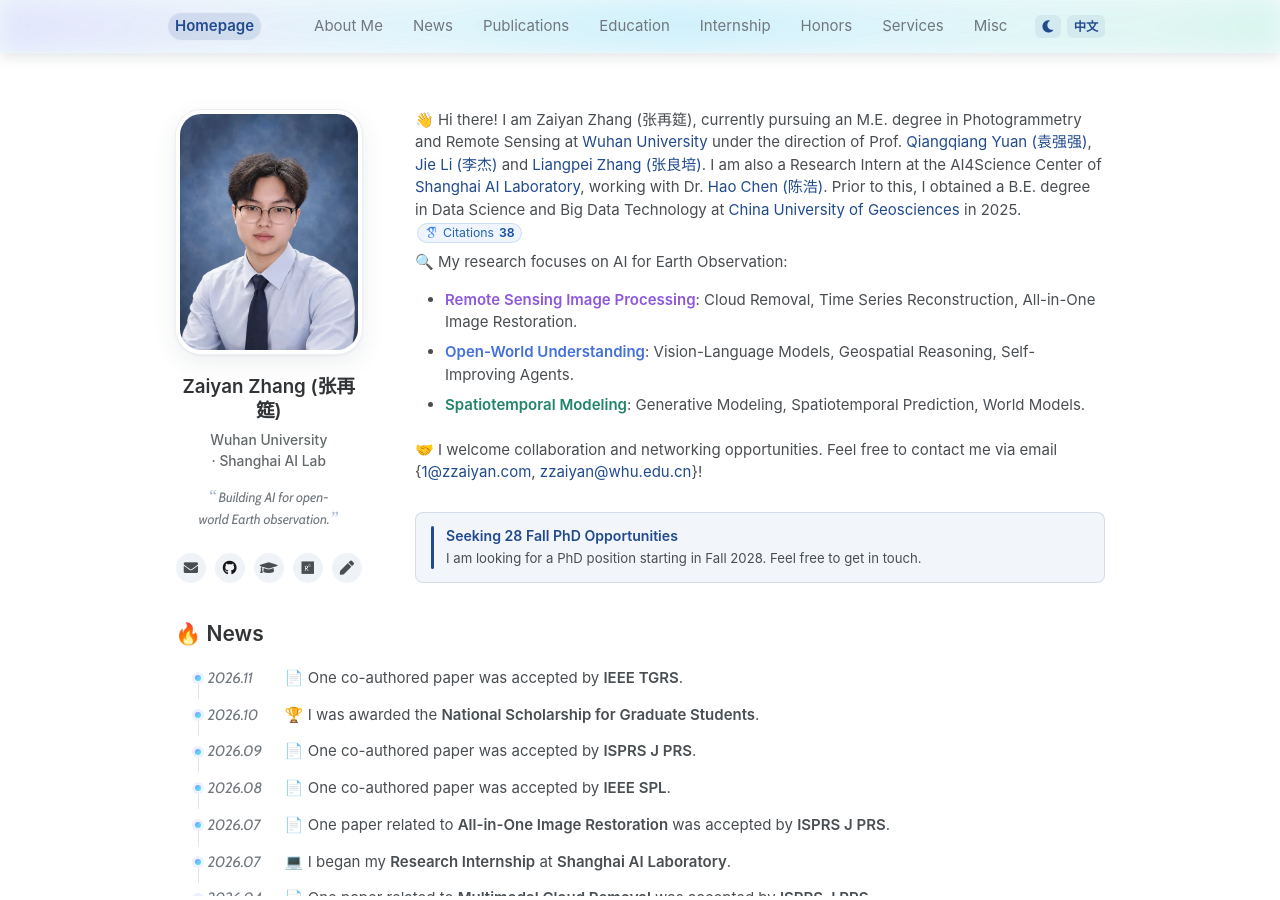
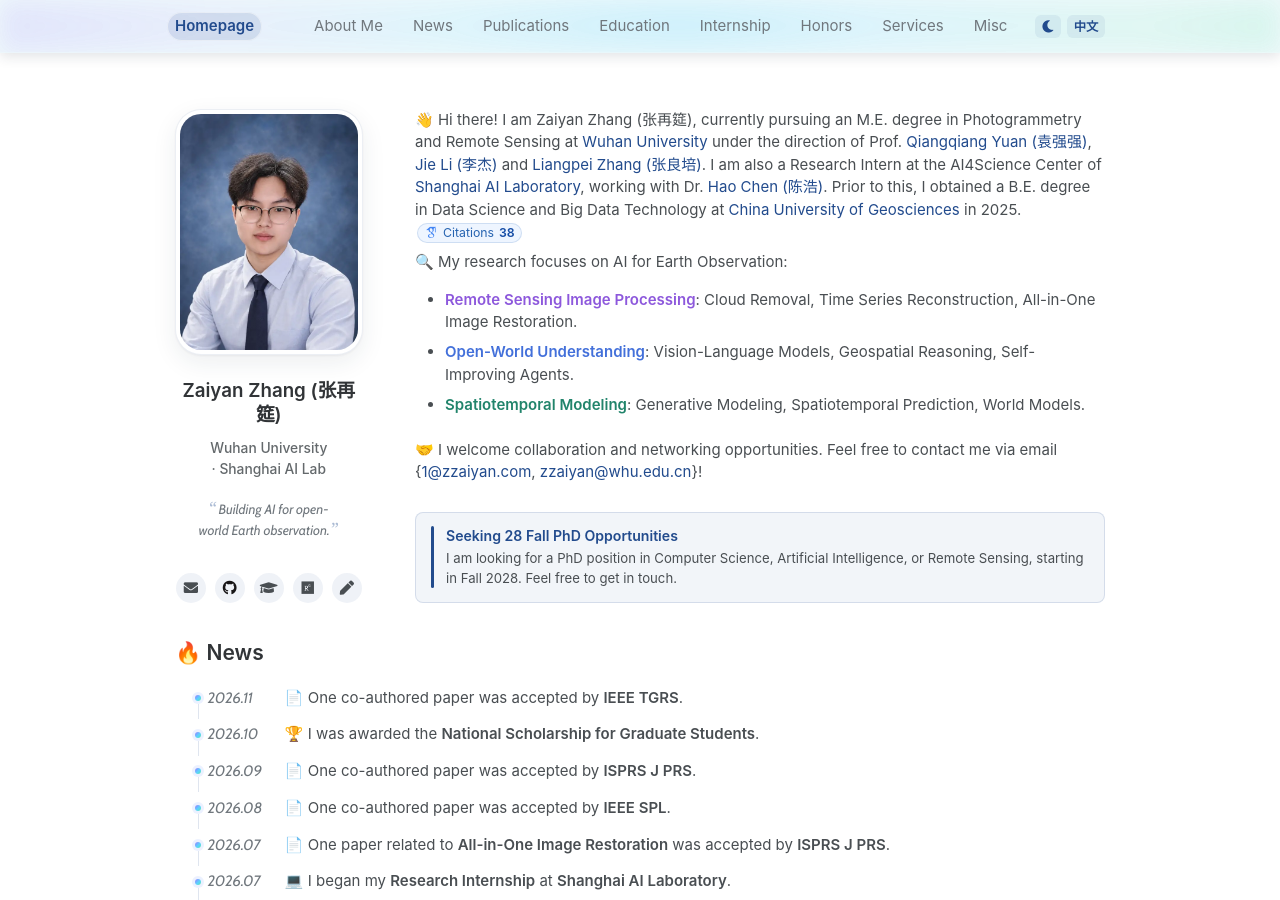
Before and after one commit to zzaiyan/zzaiyan.github.io, a Jekyll site: the page built from _pages/about.md, in a window 1280 px wide and 900 px high. Built offline with Jekyll 4.4.1, drawn with Linux system fonts in a browser that asks for light colours; some web fonts are replaced; a script that is not in the unit is left out; some of the changed lines change nothing that is shown.

Commit message:
更新主页内容

```diff
--- a/_pages/about.md
+++ b/_pages/about.md
@@ -49,8 +49,8 @@ redirect_from:
 <span class="job-callout__marker" aria-hidden="true"></span>
 <div>
 <strong><span class="lang-en">Seeking 28 Fall PhD Opportunities</span><span class="lang-zh">寻找 28 Fall 博士机会</span></strong>
-<p class="lang-en">I am looking for a PhD position starting in Fall 2028. Feel free to get in touch.</p>
-<p class="lang-zh">我正在寻找 2028 年秋季入学的博士岗位，欢迎与我联系。</p>
+<p class="lang-en">I am looking for a PhD position in Computer Science, Artificial Intelligence, or Remote Sensing, starting in Fall 2028. Feel free to get in touch.</p>
+<p class="lang-zh">我正在寻找计算机科学、人工智能或遥感方向的博士机会，计划于 2028 年秋季入学，欢迎与我联系。</p>
 </div>
 </aside>
 
@@ -102,7 +102,7 @@ redirect_from:
 <h2><span class="lang-en">🤝 Collaborators</span><span class="lang-zh">🤝 合作者</span></h2>
 <p class="lang-en">Research collaborators I have worked with on recent projects.</p>
 <p class="lang-zh">近期科研项目中与我合作的伙伴。</p>
-<p class="misc-collaborators"><span class="lang-en"><a href="https://kikyouwy.github.io/">Yu Wan</a>, <a href="https://orcid.org/0009-0000-8029-1140">Ruizhong Liu</a>, <a href="https://github.com/Clarence-CV">Tingzhang Luo</a>, <a href="https://tonxycs.github.io">Xinyu Tong</a>, <a href="https://xy-boy.github.io/">Yi Xiao</a>, <a href="https://orcid.org/0000-0001-6757-9051">Yuzeng Chen</a>, <a href="https://chrx97.com/">Hongruixuan Chen</a></span><span class="lang-zh"><a href="https://kikyouwy.github.io/">万宇</a>、<a href="https://orcid.org/0009-0000-8029-1140">刘瑞仲</a>、<a href="https://github.com/Clarence-CV">罗庭璋</a>、<a href="https://tonxycs.github.io">童新宇</a>、<a href="https://xy-boy.github.io/">肖屹</a>、<a href="https://orcid.org/0000-0001-6757-9051">陈玉增</a>、<a href="https://chrx97.com/">陈洪瑞轩</a></span></p>
+<p class="misc-collaborators"><span class="lang-en"><a href="https://kikyouwy.github.io/">Yu Wan</a>, <a href="https://orcid.org/0009-0000-8029-1140">Ruizhong Liu</a>, <a href="https://github.com/Clarence-CV">Tingzhang Luo</a>, <a href="https://tonxycs.github.io">Xinyu Tong</a>, <a href="https://xy-boy.github.io/">Yi Xiao</a>, <a href="https://orcid.org/0000-0001-6757-9051">Yuzeng Chen</a>, <a href="https://chrx97.com/">Hongruixuan Chen</a>, <a href="https://scholar.google.com/citations?user=aFoCI3MAAAAJ&amp;hl">Wenke Huang</a></span><span class="lang-zh"><a href="https://kikyouwy.github.io/">万宇</a>、<a href="https://orcid.org/0009-0000-8029-1140">刘瑞仲</a>、<a href="https://github.com/Clarence-CV">罗庭璋</a>、<a href="https://tonxycs.github.io">童新宇</a>、<a href="https://xy-boy.github.io/">肖屹</a>、<a href="https://orcid.org/0000-0001-6757-9051">陈玉增</a>、<a href="https://chrx97.com/">陈洪瑞轩</a>、<a href="https://scholar.google.com/citations?user=aFoCI3MAAAAJ&amp;hl">黄文柯</a></span></p>
 
 <h2><span class="lang-en">🧰 Open Source Tools</span><span class="lang-zh">🧰 开源工具</span></h2>
 <p class="lang-en">A small collection of tools I build and maintain for research and everyday workflows.</p>
```
